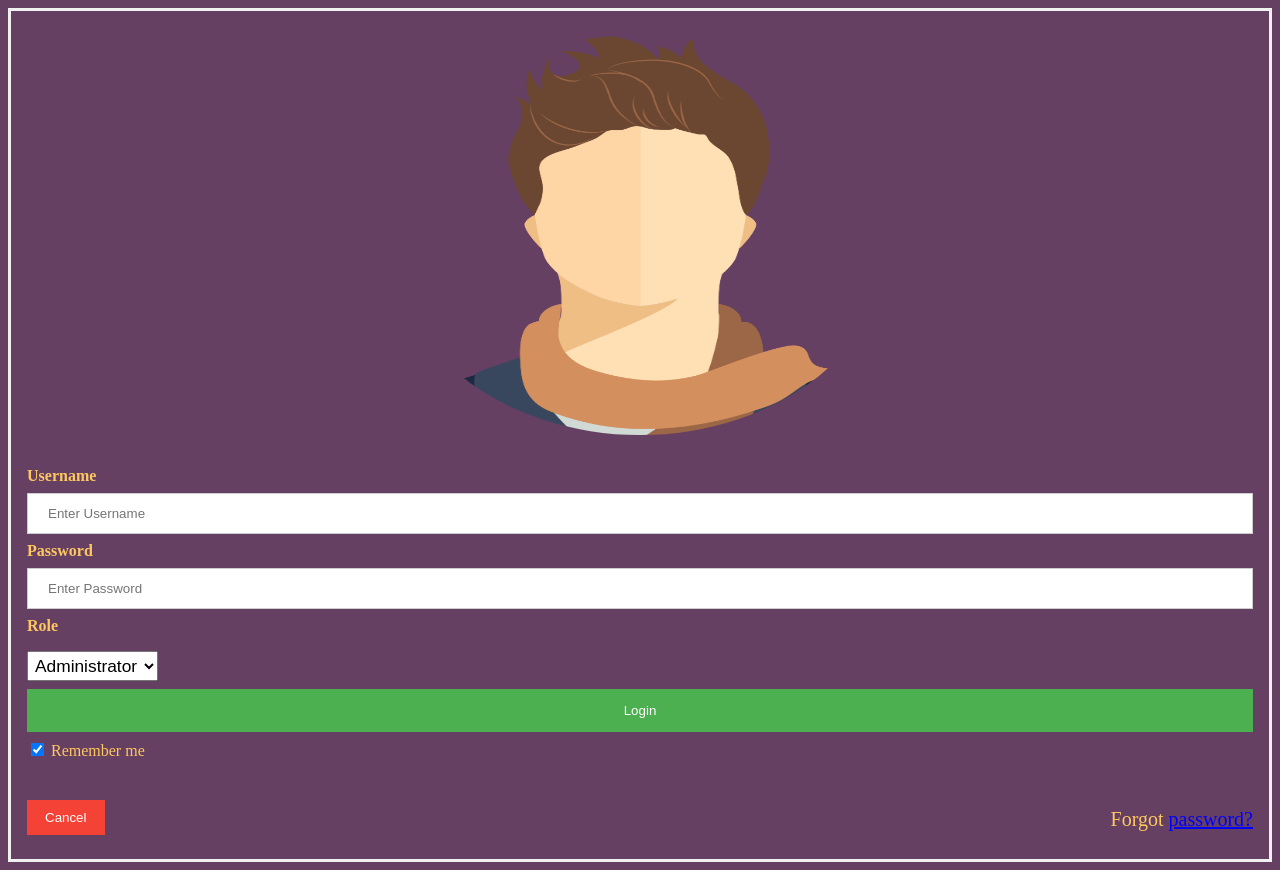
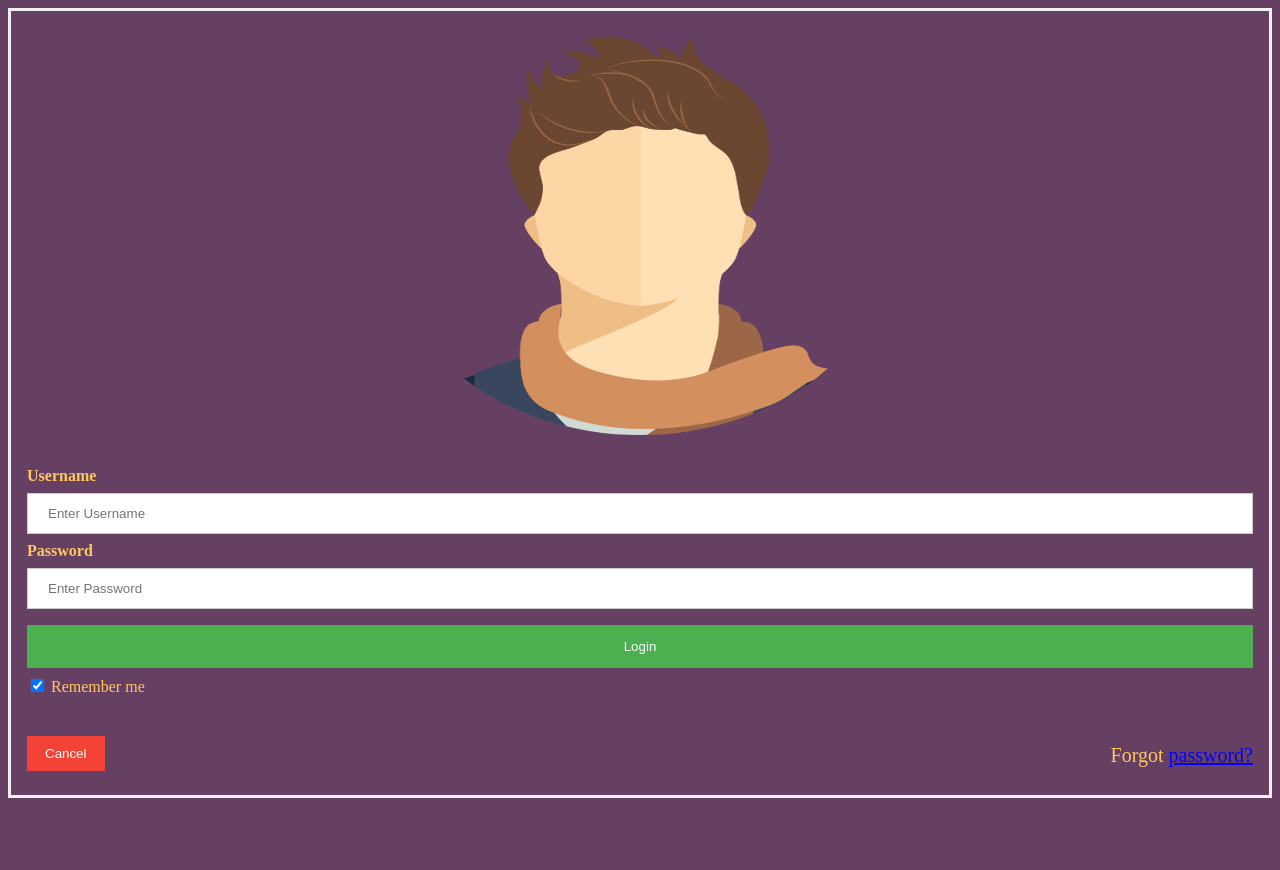
Before and after one commit to Team-MyPLS-SWEN383/MyPLS, a website: page login.html in a window 1280 px wide. After the commit the page ends 806 px from the top, so only its background shows below. Drawn offline with Linux system fonts and the light colour scheme.

Commit message:
Add files via upload

```diff
--- a/login.html
+++ b/login.html
@@ -18,14 +18,6 @@
     <label for="psw"><b>Password</b></label>
     <input type="password" placeholder="Enter Password" name="psw" required>
 
-    <label for="role"><b>Role</b></label>
-    <p></p>
-    <select name="role" id="role" required>
-    <option value="administrator" class="option01"> Administrator </option>
-    <option value="instructor" class="option01"> Instructor </option>
-    <option value="learner" class="option01"> Learner </option>
-    </select>
-
     <button type="submit">Login</button>
     <label>
       <input type="checkbox" checked="checked" name="remember"> Remember me
```
